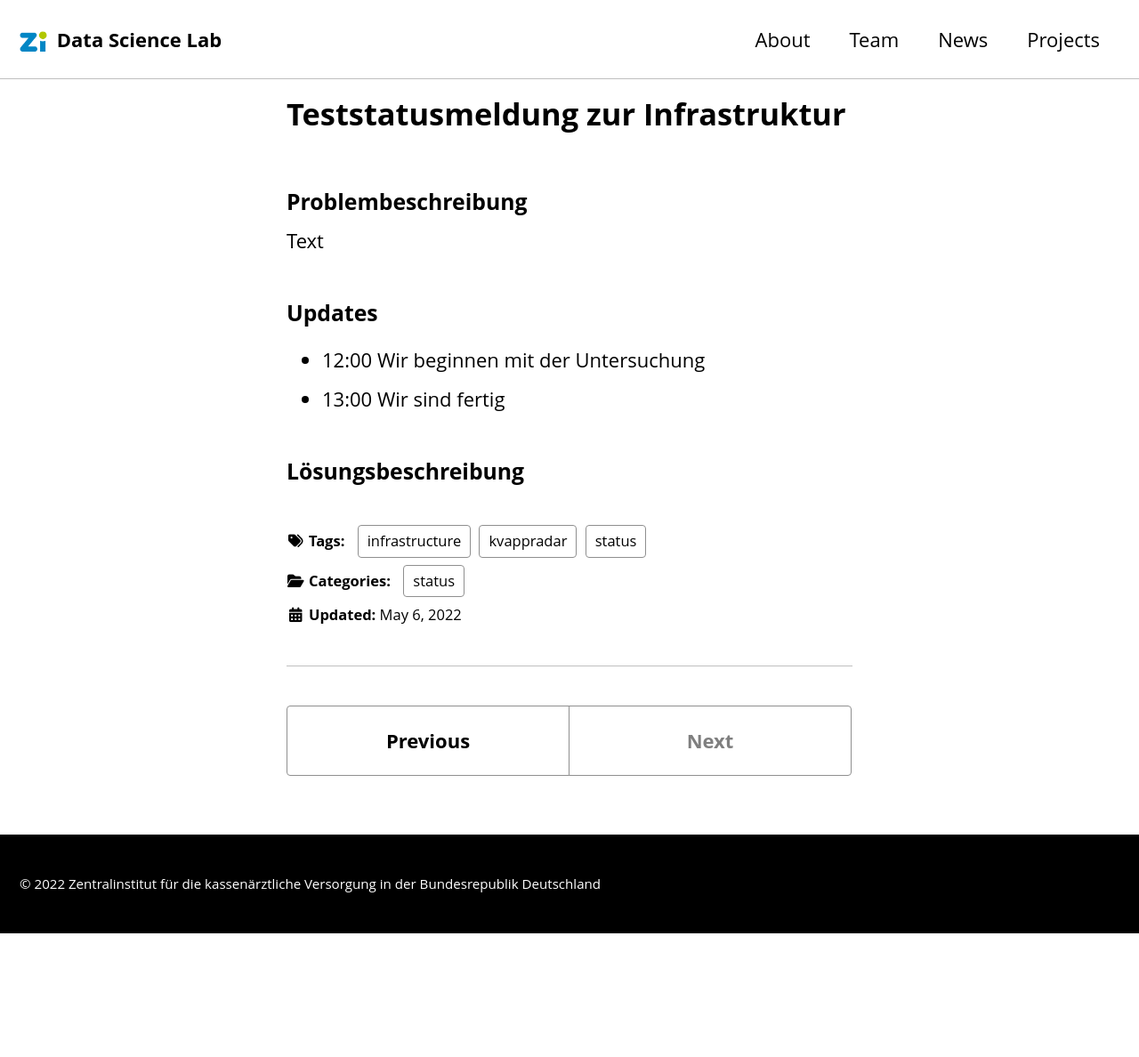
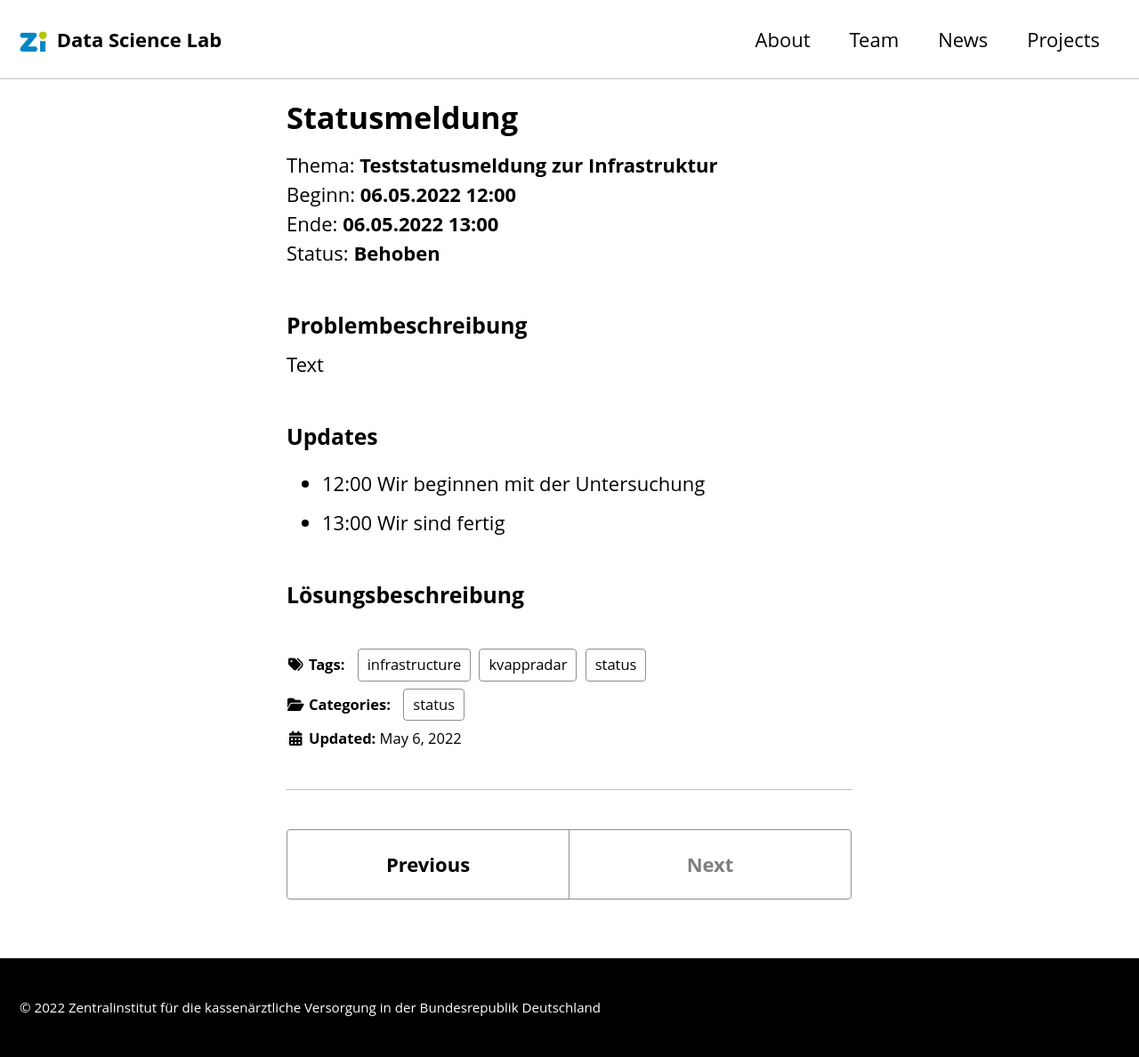
Before and after one commit to zidatalab/zidatalab.github.io, a Jekyll site: the page built from _posts/2022-05-06-teststatus.md, in a window 1280 px wide. Shown: the whole page at 89% size. Built offline with Jekyll 4.4.1, drawn with Linux system fonts in a browser that asks for light colours; cached includes are drawn as plain includes; nearby versions of some CDN libraries; before the commit the page ends 1049 px from its top, so only the background shows below that.

Commit message:
add status template

```diff
--- /dev/null
+++ b/_layouts/status.html
@@ -0,0 +1,45 @@
+---
+layout: default
+---
+
+<div id="main" role="main">
+
+  <article class="page" itemscope itemtype="https://schema.org/CreativeWork">
+    {% if page.title %}<meta itemprop="headline" content="{{ page.title | markdownify | strip_html | strip_newlines | escape_once }}">{% endif %}
+    {% if page.excerpt %}<meta itemprop="description" content="{{ page.excerpt | markdownify | strip_html | strip_newlines | escape_once }}">{% endif %}
+    {% if page.date %}<meta itemprop="datePublished" content="{{ page.date | date_to_xmlschema }}">{% endif %}
+    {% if page.last_modified_at %}<meta itemprop="dateModified" content="{{ page.last_modified_at | date_to_xmlschema }}">{% endif %}
+
+    <div class="page__inner-wrap">
+      <section class="page__content" itemprop="text">
+        <h1>Statusmeldung</h1>
+        <p>
+          Thema: <strong>{{page.title}}</strong><br>
+          Beginn: <strong>{{page.Beginn}}</strong><br>
+          Ende: <strong>{{page.Ende}}</strong><br>
+          Status: <strong>{{page.Status}}</strong>
+        </p>
+        {{ content }}
+        {% if page.link %}<div><a href="{{ page.link }}" class="btn btn--primary">{{ site.data.ui-text[site.locale].ext_link_label | default: "Direct Link" }}</a></div>{% endif %}
+      </section>
+
+      <footer class="page__meta">
+        {% if site.data.ui-text[site.locale].meta_label %}
+          <h4 class="page__meta-title">{{ site.data.ui-text[site.locale].meta_label }}</h4>
+        {% endif %}
+        {% include page__taxonomy.html %}
+        {% if page.last_modified_at %}
+          <p class="page__date"><strong><i class="fas fa-fw fa-calendar-alt" aria-hidden="true"></i> {{ site.data.ui-text[site.locale].date_label | default: "Updated:" }}</strong> <time datetime="{{ page.last_modified_at | date: "%Y-%m-%d" }}">{{ page.last_modified_at | date: "%B %-d, %Y" }}</time></p>
+        {% elsif page.date %}
+          <p class="page__date"><strong><i class="fas fa-fw fa-calendar-alt" aria-hidden="true"></i> {{ site.data.ui-text[site.locale].date_label | default: "Updated:" }}</strong> <time datetime="{{ page.date | date_to_xmlschema }}">{{ page.date | date: "%B %-d, %Y" }}</time></p>
+        {% endif %}
+      </footer>
+
+      {% if page.share %}{% include social-share.html %}{% endif %}
+
+      {% include post_pagination.html %}
+    </div>
+
+  </article>
+
+</div>
--- a/_posts/2022-05-06-teststatus.md
+++ b/_posts/2022-05-06-teststatus.md
@@ -6,7 +6,7 @@ tags:
   - infrastructure
   - kvappradar
   - status
-layout: single
+layout: status
 author_profile: false
 read_time: false
 comments: false
```
